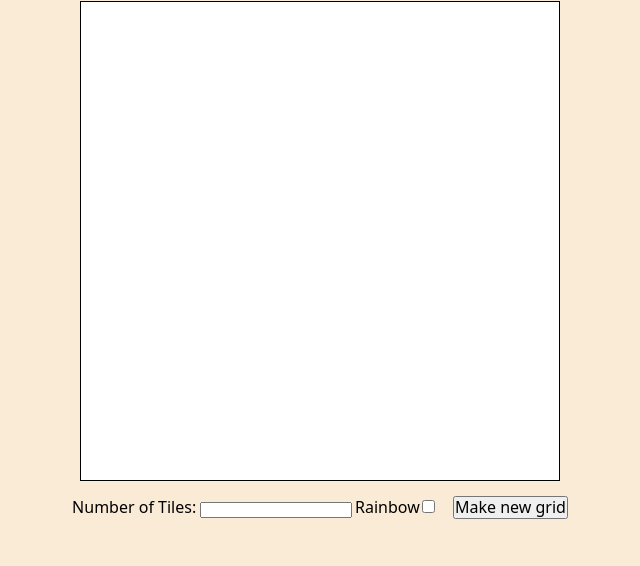
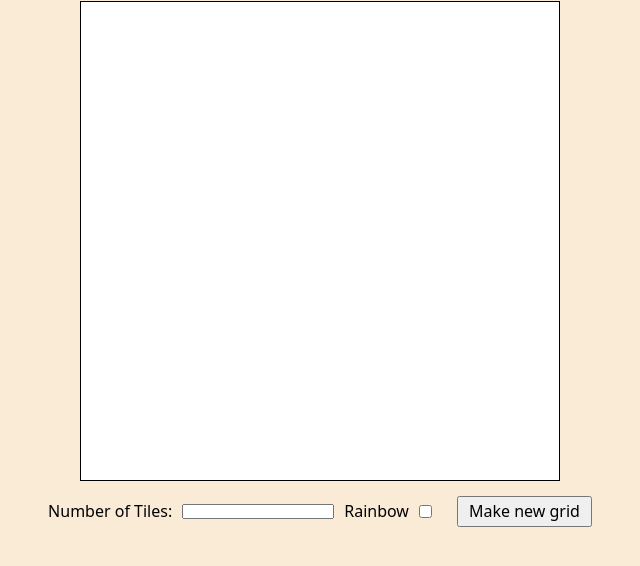
Before and after one commit to Victor-Guerrero-Devs/odin-etch-a-sketch, a plain HTML site: page index.html in a window 1280 px wide. Shown: the part 72-638 px from the top of the page, without its empty margins (320-960 px from the left). Drawn offline with Linux system fonts and the light colour scheme.

Commit message:
Add flex to options div

```diff
--- a/styles/styles.css
+++ b/styles/styles.css
@@ -36,7 +36,10 @@ h1 {
 }
 
 .options {
-  text-align: center;
+  display: flex;
+  align-items: center;
+  justify-content: center;
+  gap: 1rem;
 }
 
 label,
@@ -47,4 +50,5 @@ button {
 button {
   margin-left: 1.5rem;
   cursor: pointer;
+  padding: 0.4rem 1rem;
 }
```
